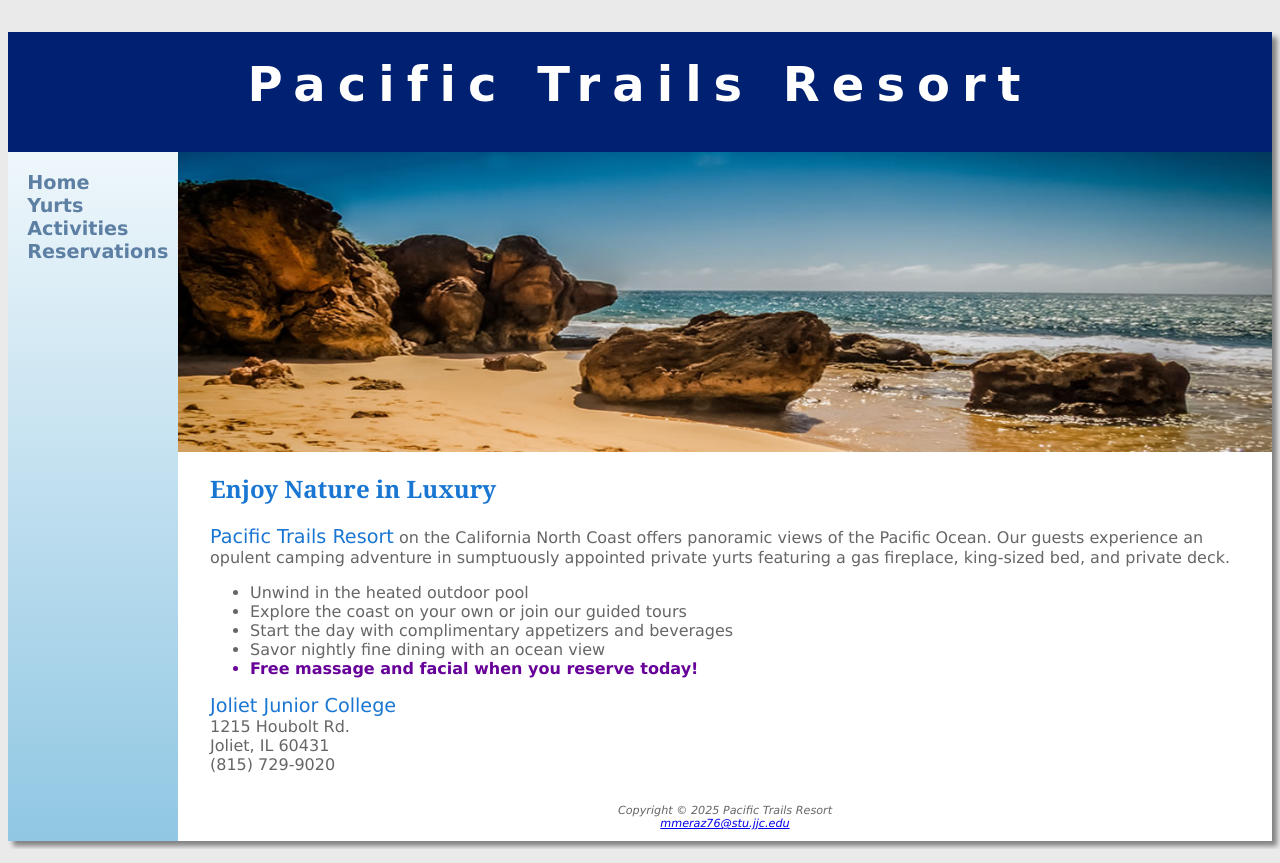
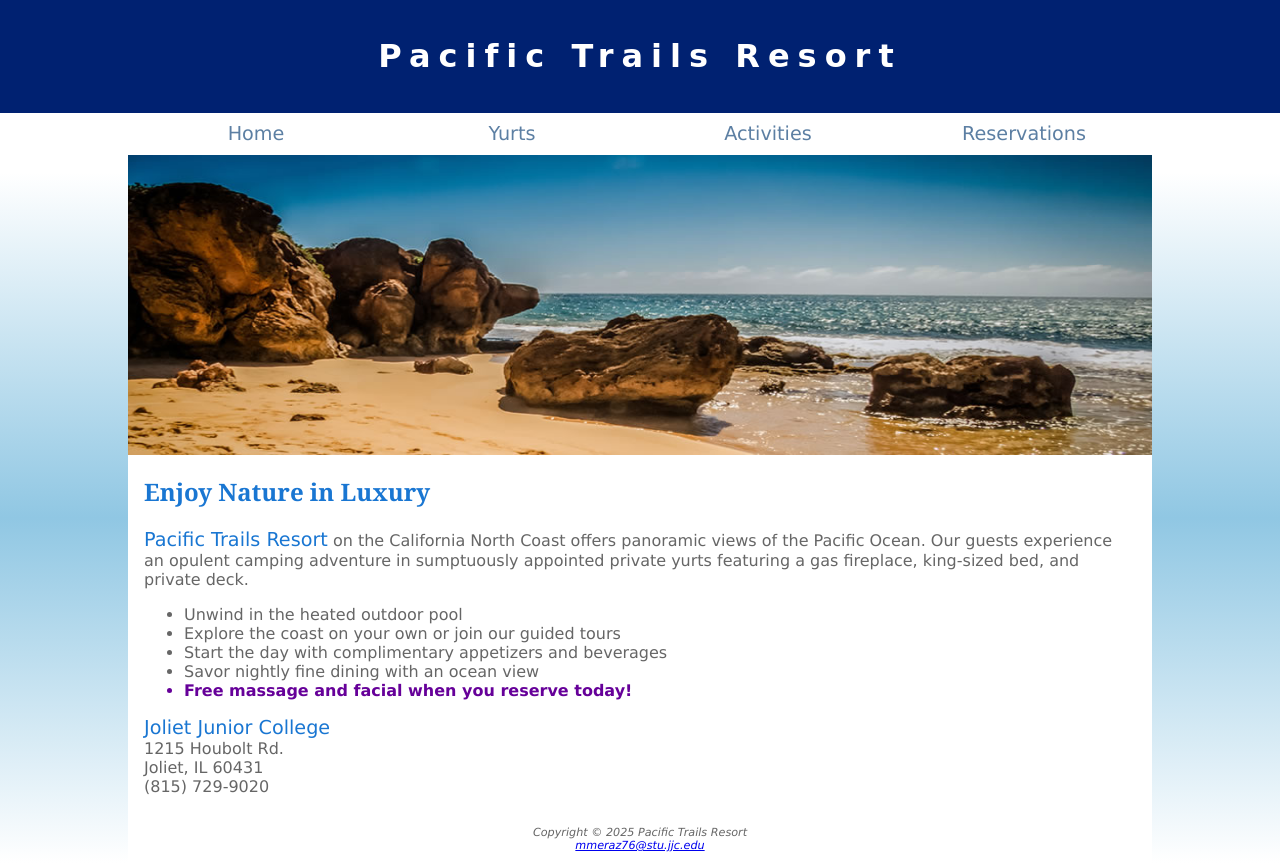
Before and after one commit to melyjely/meraz-pacific-trails-resort, a plain HTML site: page index.html in a window 1280 px wide. Drawn offline with Linux system fonts and the light colour scheme.

Commit message:
Add files via upload

```diff
--- a/index.html
+++ b/index.html
@@ -2,12 +2,13 @@
 <html lang="en">
     <head>
         <meta charset="UTF-8">
+        <meta name="viewport" content="width=device-width, initial-scale=1.0">
         <link href="pacific.css" rel="stylesheet">
         <title>Mely | Pacific Trails Resort</title>
     </head>
 
     <body>
-        <div id="wrapper">
+
             <header>
                 <a href="index.html"><h1>Pacific Trails Resort</h1></a>
 
@@ -21,6 +22,8 @@
                     <li><a href="reservations.html">Reservations</a></li>
                 </ul>
             </nav>
+
+        <div id="wrapper">
 
             <div id="homehero"></div>
 
@@ -41,7 +44,8 @@
                     <span class="resort">Joliet Junior College</span><br>
                     1215 Houbolt Rd. <br>
                     Joliet, IL 60431<br>
-                    (815) 729-9020 <br><br>
+                    <a id="mobile" href="tel:815-729-9020">(815) 729-9020</a>
+                    <span id="desktop">(815) 729-9020</span><br><br>
                 </div>
             </main>
 
--- a/pacific.css
+++ b/pacific.css
@@ -1,22 +1,20 @@
 * {
     box-sizing: border-box;
-    /* float: left;
-    width: 33%;
-    padding-left: 2em;
-    padding-right: 2em; */
 }
 
 body {
-    background-color: #eaeaea;
+    background-color: #90c7e3;
     color: #666666;
     font-family: Verdana, Arial, sans-serif;
+    margin: 0;
+
 }
 
 header {
     background-color: #002171;
     color: #FFFFFF;
     font-family: Georgia, serif;
-    height: 120px;
+    padding: 1em;
 }
 
 header a, header a:link, header a:visited {
@@ -31,25 +29,36 @@ header a:hover {
 
 h1 {
     text-align: center;
-    padding-top: 0.5em;
     font-family: 'Brush Script Mt', cursive;
-    font-size: 3em;
-    letter-spacing: 0.25em;
+    font-size: 1.5em;
 }
 
 nav {
-    padding: 0;
-    font-weight: bold;
+    /* padding: 0;
+    font-weight: bold; */
     font-size: 1.2em;
-    float: left;
+    /* float: left;
     width: 160px;
-    position: fixed;
+    position: fixed; */
+    background-color: white;
+    text-align: center;
 
 }
 
 nav ul {
     list-style: none;
     padding-left: 1em;
+    display: flex;
+    flex-direction: column;
+    margin: 0;
+    padding-left: 0;
+
+}
+
+nav li {
+    padding: 0.5em 1em;
+    width: 100%;
+    border-bottom: 1px solid;
 }
 
 nav a {
@@ -92,21 +101,12 @@ footer {
     font-style: italic;
     text-align: center;
     padding: 1em;
-    margin-left: 165px;
     clear: right;
     background-color: #FFFFFF;
-    margin-left: 170px;
 }
 
 #wrapper {
-    min-width: 960px;
-    max-width: 2048px;
-    margin-right: auto;
-    margin-left: auto;
     background-color: #FFFFFF;
-    box-shadow: 5px 5px 5px #828282;
-    background-image: linear-gradient(white, #90c7e3);
-    background-repeat: no-repeat;
 }
 
 .special {
@@ -115,43 +115,106 @@ footer {
 }
 
 main {
-    padding-left: 2em;
-    padding-right: 2em;
     display: block;
-    margin-left: 165px;
-    background-color: #FFFFFF;
-    margin-left: 170px;
-    overflow: auto;
+    padding: 0 1em;
 }
 
 #homehero {
     height: 300px;
     background-image: url(images/coast.jpg);
-    background-size: 100% 100%;
+    background-size: 200% 100%;
     background-repeat: no-repeat;
-    margin-left: 170px;
 }
 
 #yurthero {
     height: 300px;
     background-image: url(images/yurt.jpg);
-    background-size: 100% 100%;
+    background-size: 200% 100%;
     background-repeat: no-repeat;
-    margin-left: 170px;
 
 }
 
 #trailhero {
     height: 300px;
     background-image: url(images/trail.jpg);
-    background-size: 100% 100%;
+    background-size: 200% 100%;
     background-repeat: no-repeat;
-    margin-left: 170px;
 }
 
 section {
-    float: left;
-    width: 33%;
-    padding-left: 2em;
-    padding-right: 2em;
+    padding-left: 0.5em;
+    padding-right: 0.5em;
 }
+
+#mobile {
+    display: inline;
+}
+
+#desktop {
+    display: none;
+}
+
+@media only screen and (min-width: 600px) {
+    h1 {
+    font-size: 2em;
+    letter-spacing: 0.25em;
+    }
+
+    nav ul {
+        display: flex;
+        flex-direction: row;
+        justify-content: space-around;
+        padding-right: 2em;
+    }
+
+    nav li {
+        width: 12em;
+        border-bottom: none;
+    }
+
+    section {
+        padding-right: 2em;
+        padding-left: 2em;
+    }
+
+    #flow {
+        display: flex;
+        flex-direction: row;
+    }
+
+    #mobile {
+        display: none;
+    }
+
+    #desktop {
+        display: inline;
+    }
+
+    #homehero, #yurtshero, #trailhero {
+        background-size: 100% 100%;
+    }
+
+
+}
+
+
+@media only screen and (min-width: 1024px) {
+
+    body {
+        background-image: linear-gradient(to bottom, white 20%, #90C7E3 60%, white 100%);
+
+    }
+
+    nav ul {
+        padding-right: 10%;
+        padding-left: 10%;
+    }
+
+    #wrapper {
+        margin: auto;
+        width: 80%;
+
+    }
+
+
+}
```
Also changed, not shown: activities.html (+6 -1 lines), yurts.html (+6 -1 lines).
